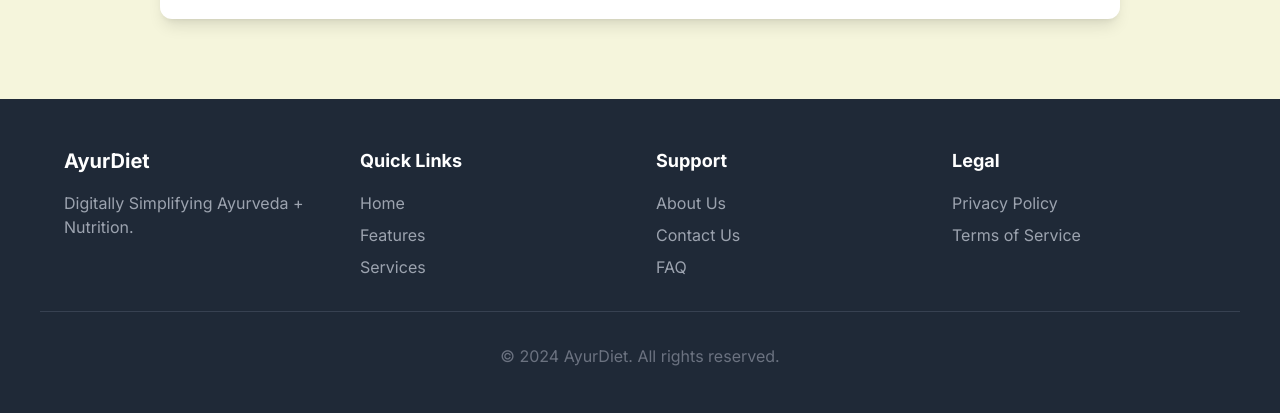
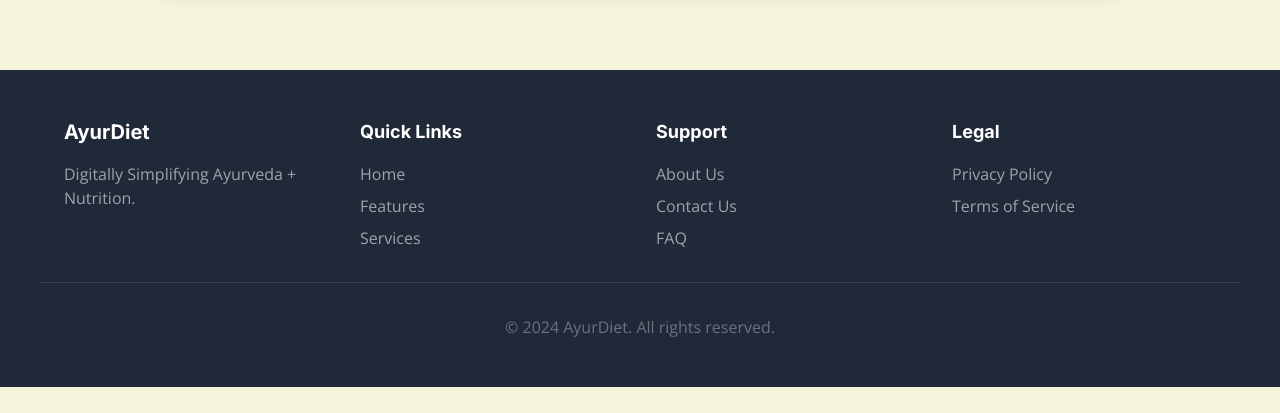
Before and after one commit to abhinav-phi/ayurdiet, a React (Vite) app in the folder frontend/: page /about in a window 1280 px wide. Shown: the part 1768-2181 px from the top of the page. After the commit the page ends 2155 px from the top, so only its background shows below. Built offline with nearby package versions, Linux system fonts and the light colour scheme.

Commit message:
add main app component

```diff
--- a/frontend/src/App.tsx
+++ b/frontend/src/App.tsx
@@ -1,12 +1,12 @@
 import React from 'react';
-import { BrowserRouter as Router, Routes, Route } from 'react-router-dom';
+import { BrowserRouter as Router, Routes, Route, useLocation } from 'react-router-dom';
 import Header from './components/Header';
 import Footer from './components/Footer';
 import Home from './pages/Home';
 import Features from './pages/Features';
 import Services from './pages/Services';
+import Education from './pages/Education';
 import About from './pages/About';
-import Blog from './pages/Blog';
 import Contact from './pages/Contact';
 import PatientLogin from './pages/auth/PatientLogin';
 import PatientSignup from './pages/auth/PatientSignup';
@@ -14,35 +14,52 @@
 import DieticianSignup from './pages/auth/DieticianSignup';
 import PatientDashboard from './pages/dashboards/PatientDashboard';
 import DieticianDashboard from './pages/dashboards/DieticianDashboard';
+import DietPlanGenerator from './pages/dashboards/DietPlanGenerator';
 import FAQ from './pages/FAQ';
+
+const ConditionalFooter = () => {
+  const location = useLocation();
+  const routesWithFooter = [
+    '/',
+    '/home',
+    '/about',
+    '/services',
+    '/features',
+    '/education',
+    '/blog',
+    '/contact',
+    '/faq'
+  ];
+
+  const shouldShowFooter = routesWithFooter.includes(location.pathname);
+  return shouldShowFooter ? <Footer /> : null;
+};
 
 function App() {
   return (
     <Router>
-      <div className="bg-[#F5F5DC] text-gray-800" style={{fontFamily: 'Inter, "Noto Sans", sans-serif'}}>
+      <div className="min-h-screen flex flex-col">
         <Header />
-        <main>
+        <main className="flex-1">
           <Routes>
             <Route path="/" element={<Home />} />
+            <Route path="/home" element={<Home />} />
             <Route path="/features" element={<Features />} />
             <Route path="/services" element={<Services />} />
-            {/* Remove separate pricing route since it's merged with services */}
+            <Route path="/education" element={<Education />} />
             <Route path="/about" element={<About />} />
-            <Route path="/blog" element={<Blog />} />
             <Route path="/contact" element={<Contact />} />
-            <Route path="/faq" element={<FAQ />} />
             <Route path="/patient/login" element={<PatientLogin />} />
             <Route path="/patient/signup" element={<PatientSignup />} />
             <Route path="/dietician/login" element={<DieticianLogin />} />
             <Route path="/dietician/signup" element={<DieticianSignup />} />
-            {/* Dashboard Routes */}
-            <Route path="/patient-dashboard" element={<PatientDashboard />} />
-            <Route path="/dietician-dashboard" element={<DieticianDashboard />} />
             <Route path="/patient/dashboard" element={<PatientDashboard />} />
             <Route path="/dietician/dashboard" element={<DieticianDashboard />} />
+            <Route path="/dietician/diet-plan-generator" element={<DietPlanGenerator />} />
+            <Route path="/faq" element={<FAQ />} />
           </Routes>
         </main>
-        <Footer />
+        <ConditionalFooter />
       </div>
     </Router>
   );
```
